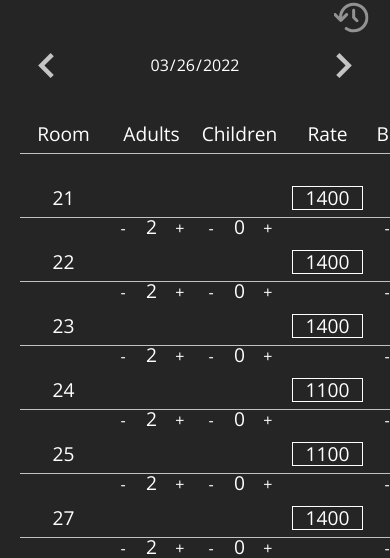
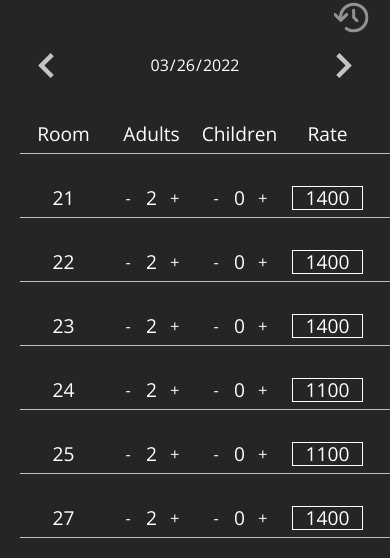
Before and after one commit to usotsukki-vlk/final-attempt, a Flask app: page /add-data in a window 390 px wide. Shown: the part 64-622 px from the top of the page. Run offline with Flask 2, Linux system fonts and the light colour scheme; the visitor is signed in with stand-in values (Sample User, id 1); data comes from the database, SQL or seed files in the repository; some libraries are stand-ins or nearby versions.

Commit message:
Add files via upload

```diff
--- a/static/style.css
+++ b/static/style.css
@@ -277,14 +277,14 @@
 }
 
 .incr-decr-btn {
-    width: 30px;
+    text-align: center;
+    width: auto;
+    height: 1rem;
     border: none;
-    height: 1.5rem;
-    font-size: 1.2rem;
-    line-height: 1.5rem;
-    border: none;
+    font-size: 1rem;
     color: white;
     background: transparent;
+    margin: 0px;
 }
 
 .input-big {
@@ -506,10 +506,17 @@
     }
     .label {
         width: 20vw;
+        height: auto;
+        display: flex;
+        align-items: center;
+        justify-content: center;
+        padding: 0px;
     }
     .incr-decr-btn {
         width: 20%;
-        line-height: auto;
+        height: 1rem;
+        line-height: 1rem;
+        align-items: center;
         font-size: 1rem;
     }
     .input-small {
```
